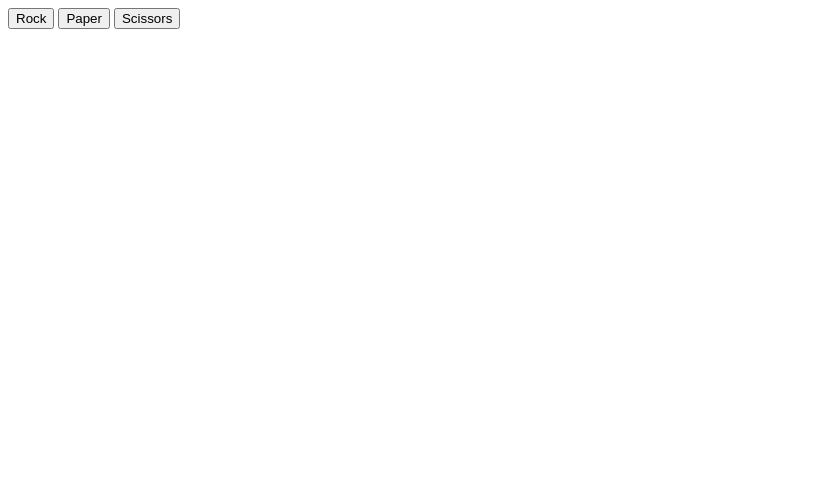
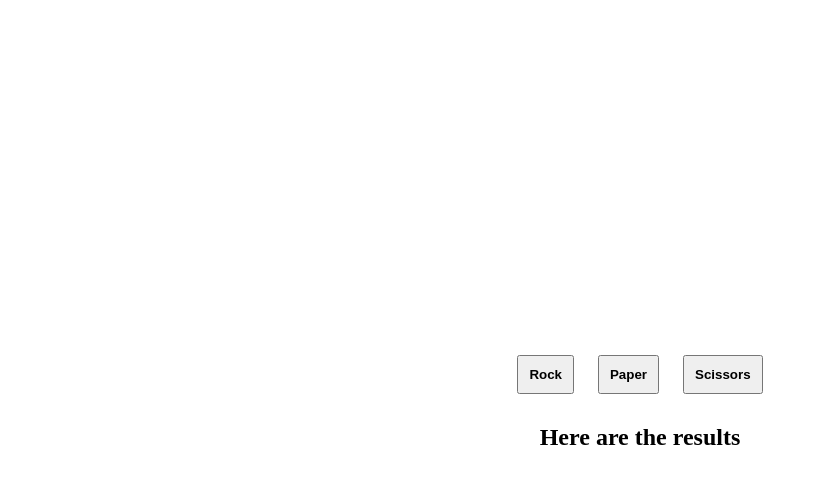
Before and after one commit to Web-Dev-Rich/rock_paper_scissors, a plain HTML site: page index.html in a window 1280 px wide. Shown: the whole page, without its empty margins (0-818 px from the left). Drawn offline with Linux system fonts and the light colour scheme.

Commit message:
Add results div

```diff
--- a/index.html
+++ b/index.html
@@ -6,15 +6,20 @@
   <meta http-equiv="X-UA-Compatible" content="IE=edge">
   <meta name="viewport" content="width=device-width, initial-scale=1.0">
   <title>Rock, paper, scissors game</title>
+  <link rel="stylesheet" href="style.css">
 </head>
 
 <body>
-  <div class="buttons">
-    <button id="rock">Rock</button>
-    <button id="paper">Paper</button>
-    <button id="scissors">Scissors</button>
+  <div class="container">
+    <div class="buttons">
+      <button id="rock">Rock</button>
+      <button id="paper">Paper</button>
+      <button id="scissors">Scissors</button>
+    </div>
+    <div class="results">
+      <h2>Here are the results</h2>
+    </div>
   </div>
-
 
   <script src="script.js"></script>
 </body>
--- /dev/null
+++ b/style.css
@@ -0,0 +1,13 @@
+.container {
+  height: 100vh;
+  display: flex;
+  flex-direction: column;
+  justify-content: center;
+  align-items: center;
+}
+
+button {
+  font-weight: bold;
+  padding: 10px;
+  margin: 10px;
+}
```
